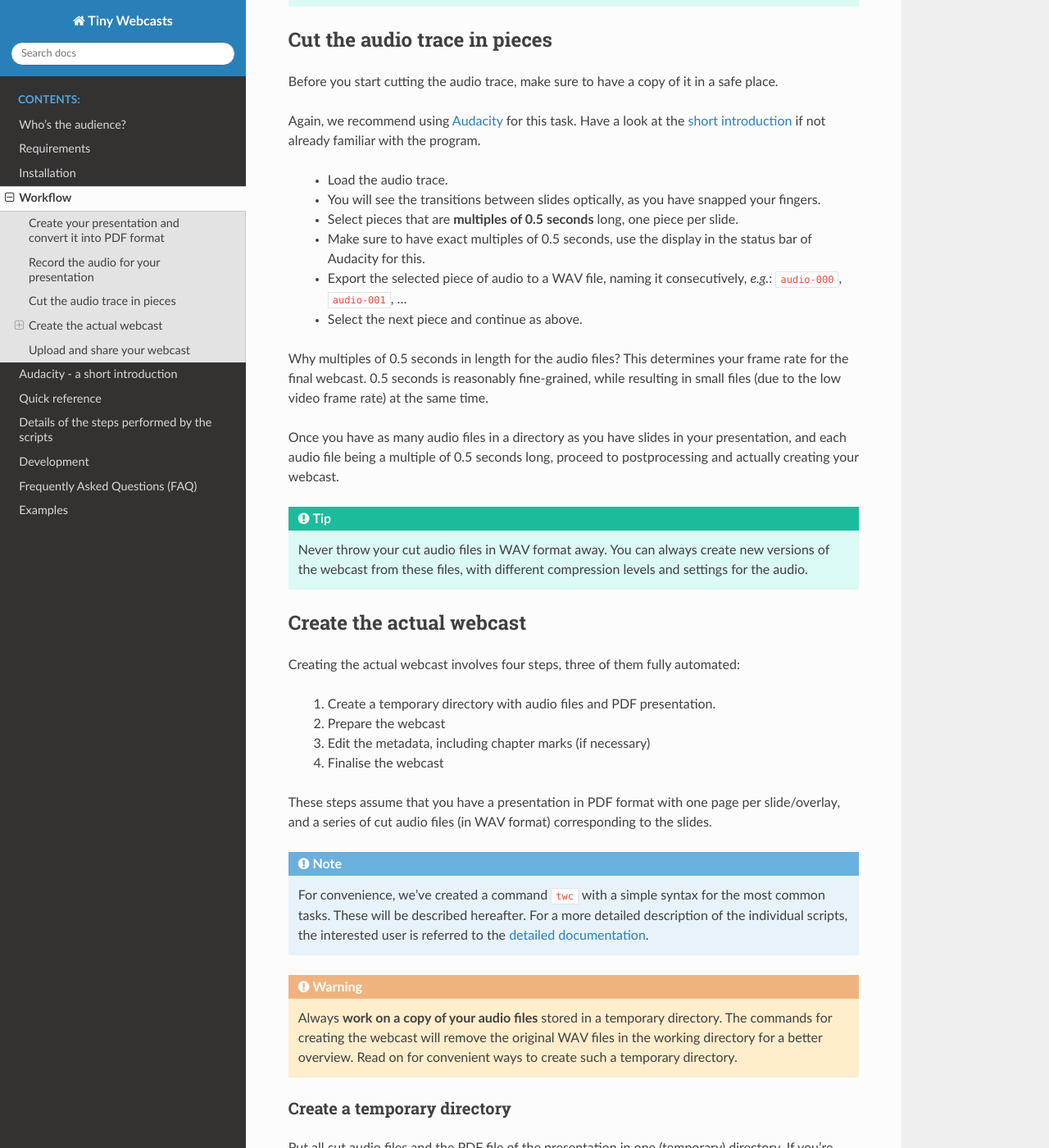
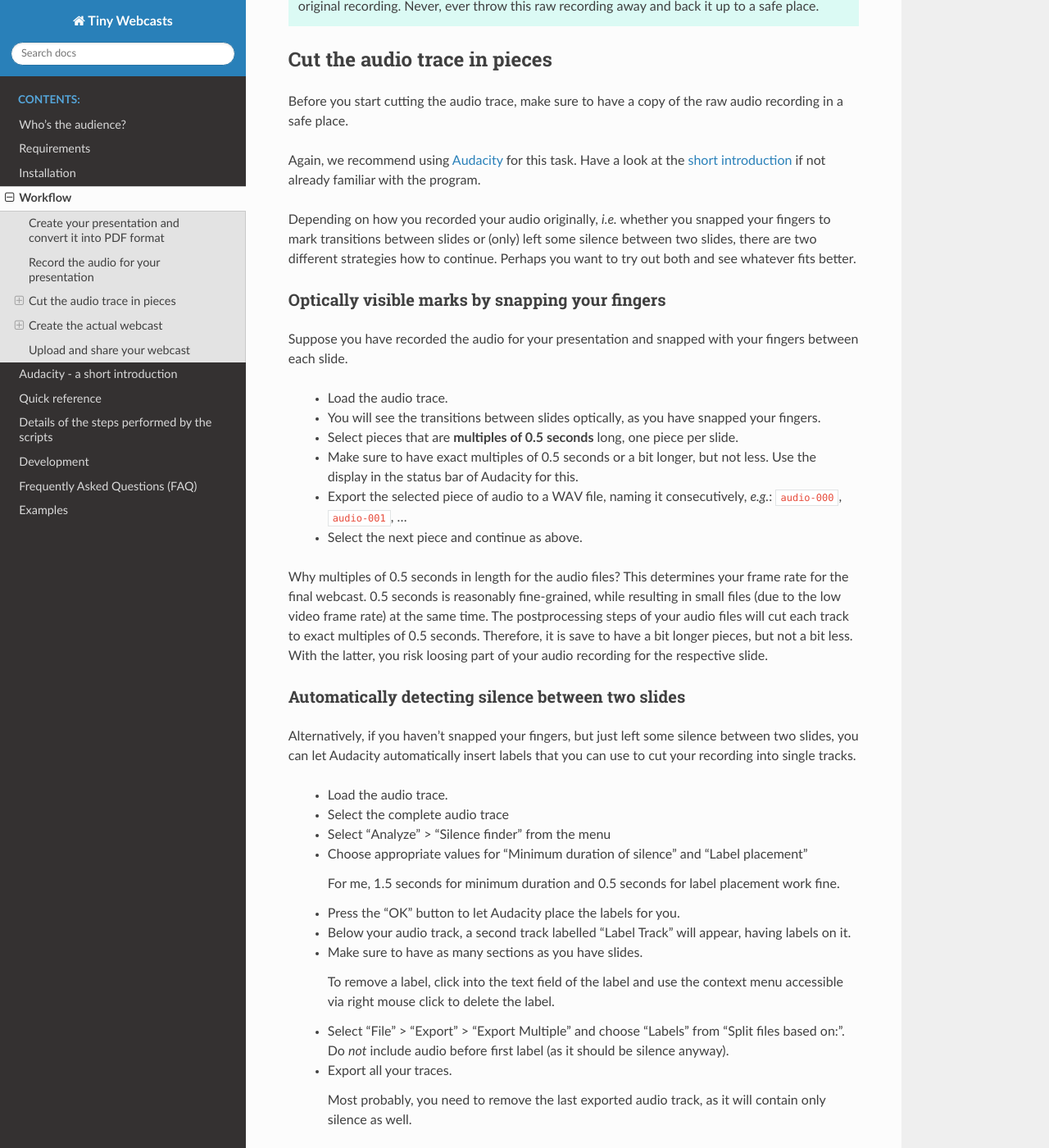
Before and after one commit to tillbiskup/tiny-webcasts, a Sphinx documentation site: the page built from docs/workflow.rst, in a window 1280 px wide and 1400 px high, scrolled down 1523 px. Shown: the whole window at 82% size. Built offline with Sphinx 7.4.7 and the Read the Docs theme 2.0.0, drawn with Linux system fonts in a browser that asks for light colours; some of the changed text lies outside the part shown.

Commit message:
Update description on how to cut audio recording; minor tweaks

```diff
--- a/docs/examples.rst
+++ b/docs/examples.rst
@@ -23,6 +23,11 @@ A (growing) `series of webcasts introducing Tiny Webcasts <https://www.till-bisk
    </p>
 
 
+.. only:: html
+
+   A note for users of the Safari webbrowser: This webbrowser seems to not play these videos, and obviously it is a feature, not a bug. If you encounter problems playing the webcasts, I highly recommend using an alternative webbrowser such as Mozilla Firefox.
+
+
 Lectures by the main author (in German)
 =======================================
 
--- a/docs/index.rst
+++ b/docs/index.rst
@@ -12,7 +12,7 @@ Are you a lecturer and interested in not only providing your presentation slides
 
 .. note::
 
-   Interested in a real-world example? A (growing) :doc:`series of webcasts introducing "Tiny Webcasts" <examples>` created with -- well, you will guess it -- "Tiny Webcasts" is now available.
+   Interested in a real-world example? A (growing) :doc:`series of webcasts introducing "Tiny Webcasts" <examples>` created with -- well, you will guess it -- "Tiny Webcasts" is :doc:`now available <examples>`.
 
 
 Features
@@ -35,6 +35,9 @@ To create webcasts, there is only a few simple steps:
   * Cut the audio trace in pieces, one file per slide
   * Run the scripts provided with this project
   * Upload and share your final webcast
+
+
+Eventually, "Tiny Webcasts" is both, a series of command-line tools helping you to create tiny webcasts, and a list of tips and tricks, of best practices, to record webcasts and to help you **focus on your teaching, not the underlying technique**.
 
 
 Installation
--- a/docs/requirements.rst
+++ b/docs/requirements.rst
@@ -4,6 +4,12 @@ Requirements
 A number of programs are used to record and post-process the audio and create the final webcast as a combination of slide show and audio trace.
 
 All the programs mentioned here are free and open-source, and they are definitely available for (and tested under) both, Linux and macOS. They should, however, be available for Windows as well.
+
+
+.. warning::
+
+   Due to "Tiny Webcasts" heavily relying on a series of command-line tools as well as the bash shell, currently, **Windows is not officially supported**. Windows 10 users may have a go with the "Linux Subsystem for Windows", but due to lack of experience, we do not officially support this for now. However, there are plans to provide containerised versions of "Tiny Webcasts" soon.
+
 
 The scripts used to create the webcasts can be obtained from `GitHub <https://github.com/tillbiskup/tiny-webcasts>`_. Just download and unpack (or clone) the project.
 
--- a/docs/workflow.rst
+++ b/docs/workflow.rst
@@ -48,7 +48,7 @@ A few tips and tricks from own experience, making post-processing your audio rec
   * Describe the slides, *don't* use your mouse or presenter.
   * Don't mix recordings from different parts of a day, as your voice changes during a day.
 
-Why snapping your fingers after each slide? Well, usually, we have problems listening to recordings of our own voice. And if you snap your fingers, you will have a clear mark in the audio trace that you can easily detect optically. For details, see below.
+Why snapping your fingers after each slide? Well, usually, we have problems listening to recordings of our own voice. And if you snap your fingers, you will have a clear mark in the audio trace that you can easily detect optically. For details, see below. Alternatively, if you leave enough time between two slides, you can let the software automatically detect the boundaries between slides.
 
 
 .. tip::
@@ -59,21 +59,54 @@ Why snapping your fingers after each slide? Well, usually, we have problems list
 Cut the audio trace in pieces
 =============================
 
-Before you start cutting the audio trace, make sure to have a copy of it in a safe place.
+Before you start cutting the audio trace, make sure to have a copy of the raw audio recording in a safe place.
 
 Again, we recommend using `Audacity <https://www.audacityteam.org/>`_ for this task. Have a look at the :doc:`short introduction <audacity>` if not already familiar with the program.
+
+Depending on how you recorded your audio originally, *i.e.* whether you snapped your fingers to mark transitions between slides or (only) left some silence between two slides, there are two different strategies how to continue. Perhaps you want to try out both and see whatever fits better.
+
+
+Optically visible marks by snapping your fingers
+------------------------------------------------
+
+Suppose you have recorded the audio for your presentation and snapped with your fingers between each slide.
 
   * Load the audio trace.
   * You will see the transitions between slides optically, as you have snapped your fingers.
   * Select pieces that are **multiples of 0.5 seconds** long, one piece per slide.
-  * Make sure to have exact multiples of 0.5 seconds, use the display in the status bar of Audacity for this.
+  * Make sure to have exact multiples of 0.5 seconds or a bit longer, but not less. Use the display in the status bar of Audacity for this.
   * Export the selected piece of audio to a WAV file, naming it consecutively, *e.g.*: ``audio-000``, ``audio-001``, ...
   * Select the next piece and continue as above.
 
 
-Why multiples of 0.5 seconds in length for the audio files? This determines your frame rate for the final webcast. 0.5 seconds is reasonably fine-grained, while resulting in small files (due to the low video frame rate) at the same time.
+Why multiples of 0.5 seconds in length for the audio files? This determines your frame rate for the final webcast. 0.5 seconds is reasonably fine-grained, while resulting in small files (due to the low video frame rate) at the same time. The postprocessing steps of your audio files will cut each track to exact multiples of 0.5 seconds. Therefore, it is save to have a bit longer pieces, but not a bit less. With the latter, you risk loosing part of your audio recording for the respective slide.
 
-Once you have as many audio files in a directory as you have slides in your presentation, and each audio file being a multiple of 0.5 seconds long, proceed to postprocessing and actually creating your webcast.
+
+Automatically detecting silence between two slides
+--------------------------------------------------
+
+Alternatively, if you haven't snapped your fingers, but just left some silence between two slides, you can let Audacity automatically insert labels that you can use to cut your recording into single tracks.
+
+  * Load the audio trace.
+  * Select the complete audio trace
+  * Select "Analyze" > "Silence finder" from the menu
+  * Choose appropriate values for "Minimum duration of silence" and "Label placement"
+
+    For me, 1.5 seconds for minimum duration and 0.5 seconds for label placement work fine.
+
+  * Press the "OK" button to let Audacity place the labels for you.
+  * Below your audio track, a second track labelled "Label Track" will appear, having labels on it.
+  * Make sure to have as many sections as you have slides.
+
+    To remove a label, click into the text field of the label and use the context menu accessible via right mouse click to delete the label.
+
+  * Select "File" > "Export" > "Export Multiple" and choose "Labels" from "Split files based on:". Do *not* include audio before first label (as it should be silence anyway).
+  * Export all your traces.
+
+    Most probably, you need to remove the last exported audio track, as it will contain only silence as well.
+
+
+Once you have as many audio files in a directory as you have slides in your presentation, and each audio file being a multiple of 0.5 seconds long (or slightly longer), proceed to postprocessing and actually creating your webcast.
 
 .. tip::
 
```
Also changed, not shown: other parts of docs/workflow.rst (+1 -1 lines), 1 other file.
